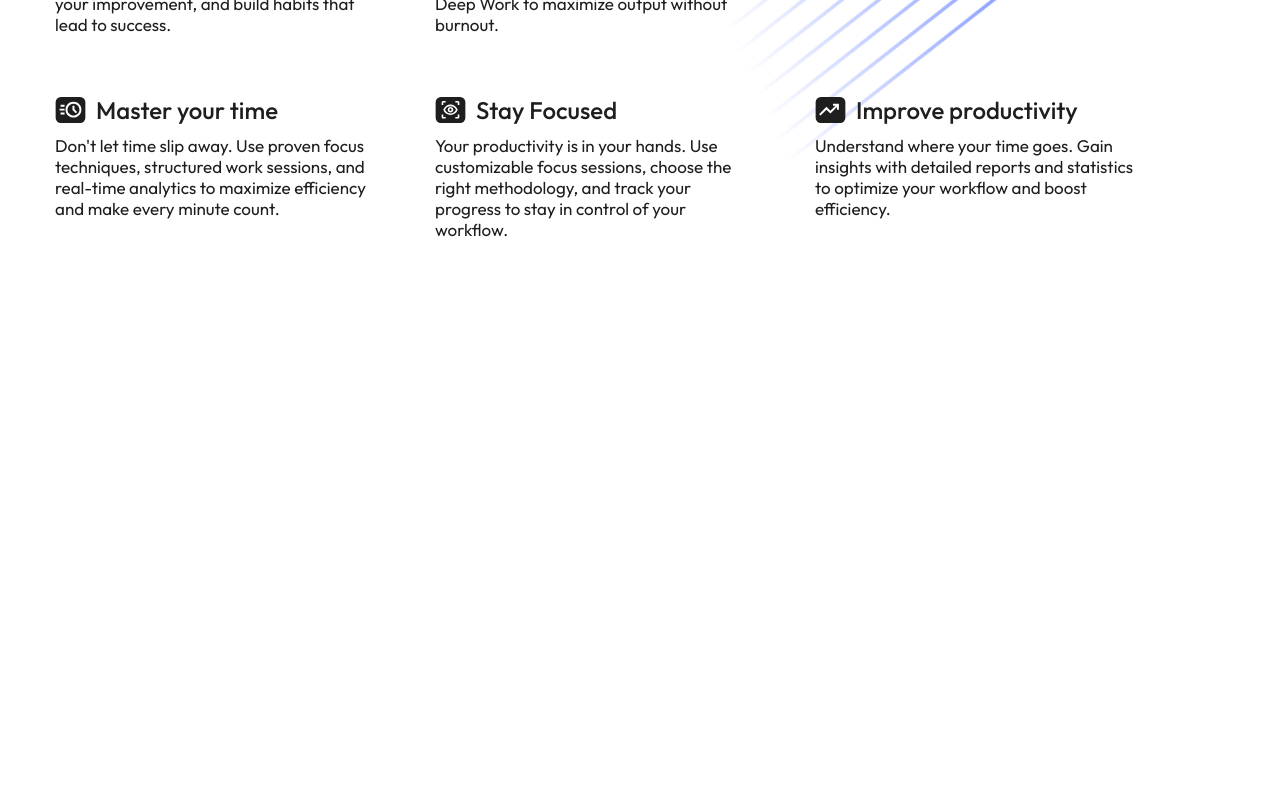
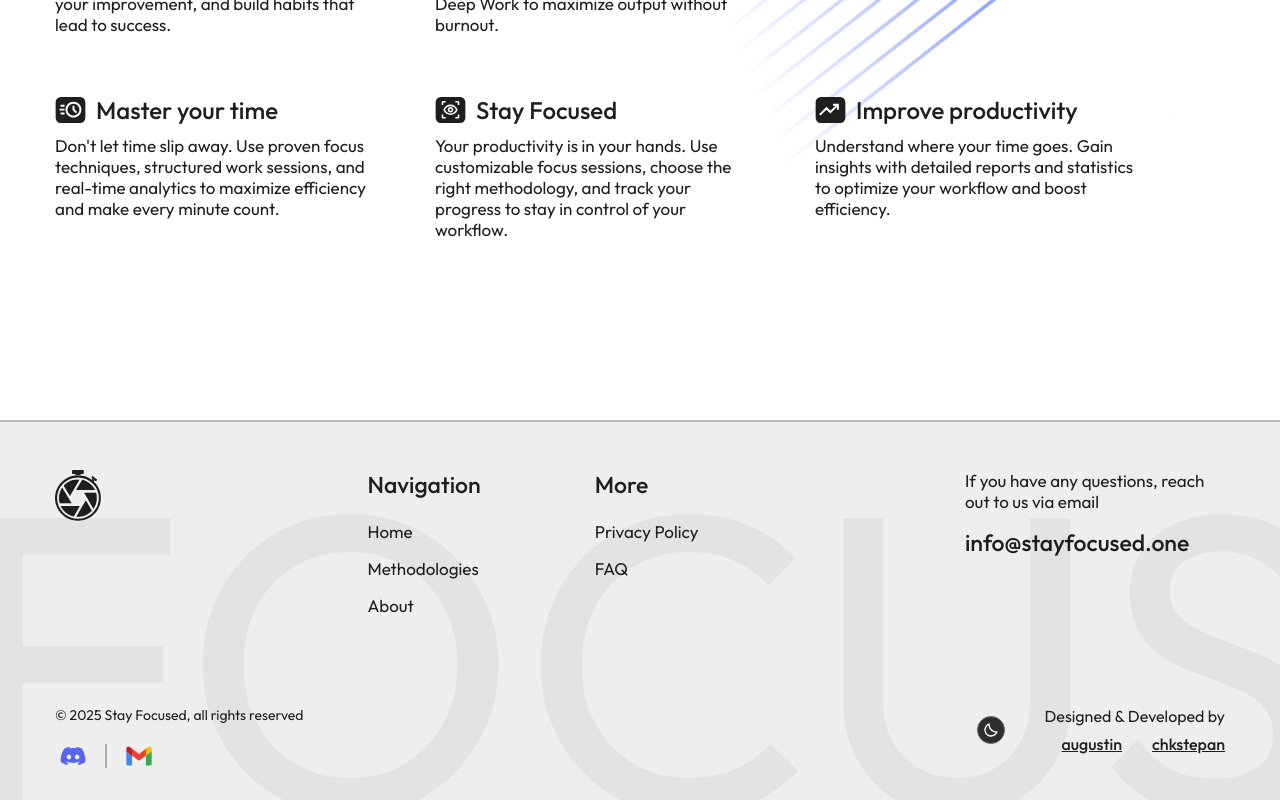
Before and after one commit to despejo11/stay-focused-frontend, a Next.js app: page / in a window 1280 px wide. Shown: the part 1167-1967 px from the top of the page. Before the commit the page ends 1407 px from the top, so only its background shows below. Built offline with nearby package versions, Linux system fonts and the light colour scheme.

Commit message:
Made a footer

```diff
--- a/src/app/page.tsx
+++ b/src/app/page.tsx
@@ -1,11 +1,13 @@
 import Header from '@/components/ui/Header/Header'
 import HomeContent from '@/components/ui/HomeContent/HomeContent'
+import Footer from '@/components/ui/Footer/Footer'
 
 export default function Home() {
   return (
     <>
       <Header />
       <HomeContent />
+      <Footer />
     </>
   )
 }
--- /dev/null
+++ b/src/components/ui/Footer/Footer.tsx
@@ -0,0 +1,106 @@
+'use client'
+
+import styles from './style.module.scss'
+import ThemeToggle from '@/components/ThemeToggle/ThemeToggle'
+import useThemeClass from '@/hooks/useThemeClass'
+import { PagesConfig } from '@/config/pages.config'
+import { ThemeContext } from '@/providers/ThemeProvider'
+import { useContext } from 'react'
+import Link from 'next/link'
+
+export default function Footer() {
+  const context = useContext(ThemeContext)
+
+  if (!context) {
+    return null
+  }
+
+  const [theme] = context
+
+  return (
+    <footer className={useThemeClass(styles.background, styles.darkBackground)}>
+      <div className='container'>
+        <div className={styles.content}>
+          <div className={styles.topFlex}>
+            <Link href={PagesConfig.home} className={styles.logo}>
+              <img
+                src={
+                  theme === 'dark'
+                    ? '/images/logos/logoWhite.svg'
+                    : '/images/logos/logoBlack.svg'
+                }
+                alt='Logo'
+              />
+            </Link>
+
+            <div className={styles.flexLinks}>
+              <div className={styles.links}>
+                <p className={styles.title}>Navigation</p>
+                <Link href={PagesConfig.home}>Home</Link>
+                <Link href={PagesConfig.home}>Methodologies</Link>
+                <Link href={PagesConfig.home}>About</Link>
+              </div>
+
+              <div className={styles.links}>
+                <p className={styles.title}>More</p>
+                <Link href={PagesConfig.home}>Privacy Policy</Link>
+                <Link href={PagesConfig.home}>FAQ</Link>
+              </div>
+            </div>
+
+            <span className={styles.line} />
+
+            <div className={styles.email}>
+              <p>If you have any questions, reach out to us via email</p>
+
+              <a href='mailto:info@stayfocused.one' target='_blank'>
+                info@stayfocused.one
+              </a>
+            </div>
+          </div>
+
+          <div className={styles.bottomFlex}>
+            <div className={styles.left}>
+              <p className={styles.reserved}>
+                © {new Date().getFullYear()} Stay Focused, all rights reserved
+              </p>
+
+              <div className={styles.socialMedia}>
+                <a href='https://discord.gg/VPKJBR5bTT' target='_blank'>
+                  <img src='/images/socialMedia/discord.svg' alt='Discord' />
+                </a>
+
+                <span />
+
+                <a href='mailto:info@stayfocused.one' target='_blank'>
+                  <img src='/images/socialMedia/mail.svg' alt='Mail' />
+                </a>
+              </div>
+            </div>
+
+            <div className={styles.right}>
+              <ThemeToggle />
+
+              <div className={styles.developers}>
+                <p>Designed & Developed by</p>
+
+                <div>
+                  <a
+                    href='https://www.linkedin.com/in/augustin-gerasym?utm_source=share&utm_campaign=share_via&utm_content=profile&utm_medium=ios_app'
+                    target='_blank'
+                  >
+                    augustin
+                  </a>
+
+                  <a href='https://chkstepan.com/' target='_blank'>
+                    chkstepan
+                  </a>
+                </div>
+              </div>
+            </div>
+          </div>
+        </div>
+      </div>
+    </footer>
+  )
+}
--- /dev/null
+++ b/src/components/ui/Footer/style.module.scss
@@ -0,0 +1,215 @@
+@import '@/styles/index.scss';
+
+.background {
+  margin-top: 180px;
+  border-top: 2.3px solid #6d6d707d;
+  background-image: url('/images/other/lightFooter.svg');
+  background-size: cover;
+  background-repeat: no-repeat;
+  background-position: center;
+
+  .content {
+    display: flex;
+    flex-direction: column;
+    padding-top: clamp(2.625rem, 2.489rem + 0.68vw, 3rem);
+    gap: clamp(4.375rem, 3.92rem + 2.27vw, 5.625rem);
+
+    .topFlex {
+      display: flex;
+      flex-wrap: wrap;
+      gap: clamp(3rem, 2.273rem + 3.64vw, 5rem);
+      justify-content: space-between;
+      align-items: start;
+
+      @media (max-width: 1000px) {
+        justify-content: center;
+      }
+
+      @media (max-width: 450px) {
+        justify-content: flex-start;
+      }
+
+      .logo {
+        width: clamp(2.625rem, 2.507rem + 0.59vw, 2.875rem);
+      }
+
+      .flexLinks {
+        display: flex;
+        gap: 114px;
+
+        @media (max-width: 1000px) {
+          gap: clamp(4.625rem, 4.449rem + 0.88vw, 5rem);
+        }
+
+        .links {
+          display: flex;
+          flex-direction: column;
+          gap: 16px;
+
+          .title {
+            font-weight: 500;
+            font-size: clamp(1.188rem, 1.097rem + 0.45vw, 1.438rem);
+            margin-bottom: 6px;
+          }
+
+          a {
+            font-size: clamp(0.906rem, 0.849rem + 0.28vw, 1.063rem);
+            text-decoration: none;
+            color: $black;
+            transition: $tr color;
+            @include hover(null, $gray);
+          }
+        }
+      }
+
+      .line {
+        height: 1.6px;
+        width: 70%;
+        opacity: 0.5;
+        background-color: $gray;
+        display: none;
+
+        @media (max-width: 1000px) {
+          display: block;
+        }
+      }
+
+      .email {
+        width: 260px;
+
+        p {
+          font-size: clamp(0.906rem, 0.849rem + 0.28vw, 1.063rem);
+          margin-bottom: 16px;
+        }
+
+        a {
+          text-decoration: none;
+          color: $black;
+          font-weight: 500;
+          font-size: clamp(1.188rem, 1.097rem + 0.45vw, 1.438rem);
+          transition: $tr color;
+          @include hover(null, $gray);
+        }
+      }
+    }
+
+    .bottomFlex {
+      display: flex;
+      justify-content: space-between;
+      align-items: start;
+      margin-bottom: 26px;
+
+      @media (max-width: 650px) {
+        flex-direction: column-reverse;
+        flex-wrap: wrap;
+        gap: 40px;
+        align-items: center;
+      }
+
+      .left {
+        display: flex;
+        flex-direction: column;
+        gap: 14px;
+
+        .reserved {
+          font-size: clamp(0.75rem, 0.705rem + 0.23vw, 0.875rem);
+        }
+
+        .socialMedia {
+          display: flex;
+          align-items: center;
+          gap: 14px;
+
+          @media (max-width: 650px) {
+            justify-content: center;
+          }
+
+          a {
+            width: clamp(2rem, 1.882rem + 0.59vw, 2.25rem);
+          }
+
+          span {
+            width: 2px;
+            height: 24px;
+            background-color: $gray;
+            opacity: 50%;
+          }
+        }
+      }
+
+      .right {
+        display: flex;
+        align-items: center;
+        gap: 40px;
+
+        @media (max-width: 650px) {
+          justify-content: center;
+          flex-direction: column;
+          gap: 14px;
+        }
+
+        .developers {
+          p {
+            font-size: clamp(0.875rem, 0.83rem + 0.23vw, 1rem);
+          }
+
+          div {
+            margin-top: 8px;
+            display: flex;
+            justify-content: flex-end;
+            gap: 30px;
+
+            @media (max-width: 650px) {
+              justify-content: center;
+            }
+
+            a {
+              color: $black;
+              font-size: clamp(0.875rem, 0.83rem + 0.23vw, 1rem);
+              font-weight: 500;
+              transition: $tr color;
+              @include hover(null, $gray);
+            }
+          }
+        }
+      }
+    }
+  }
+}
+
+.darkBackground {
+  background-image: url('/images/other/darkFooter.svg');
+
+  .content {
+    .topFlex {
+      .flexLinks {
+        .links {
+          a {
+            color: $white;
+            @include hover(null, $lightGray);
+          }
+        }
+      }
+
+      .email {
+        a {
+          color: $white;
+          @include hover(null, $lightGray);
+        }
+      }
+    }
+
+    .bottomFlex {
+      .right {
+        .developers {
+          div {
+            a {
+              color: $white;
+              @include hover(null, $lightGray);
+            }
+          }
+        }
+      }
+    }
+  }
+}
```
Also changed, not shown: public/images/other/darkFooter.svg (added), public/images/other/lightFooter.svg (added).
